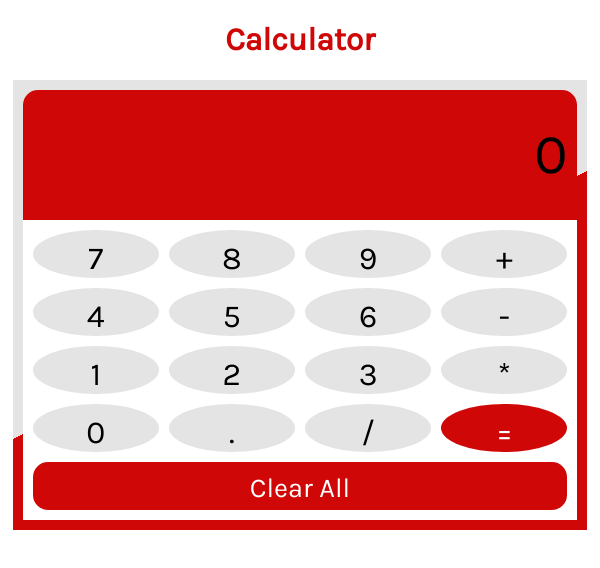
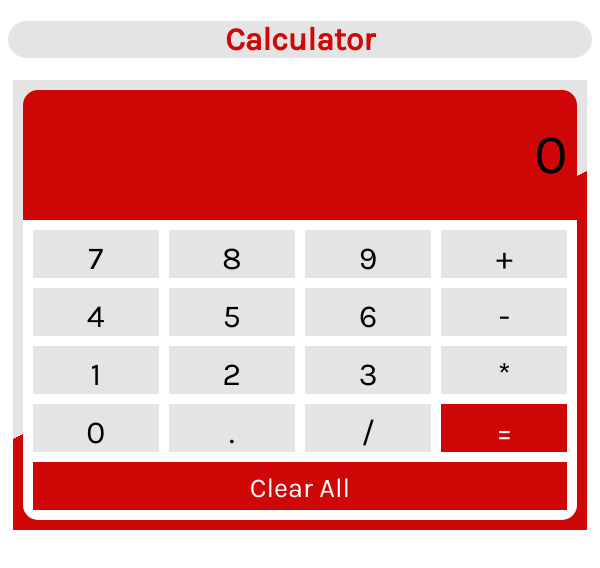
Before and after one commit to aditya09092002choudhary/Calculator-2.0, a plain HTML site: page index.html in a window 600 px wide. Drawn offline with Linux system fonts and the light colour scheme.

Commit message:
Update styles.css

```diff
--- a/styles.css
+++ b/styles.css
@@ -12,7 +12,7 @@
 .grid{
     display: grid;
     grid-template-rows: 1fr;
-    grid-template-columns: 1fr 1.5fr 1fr;
+    grid-template-columns: 1fr .8fr 1fr;
 }
 
 .calcu, .lator{
@@ -41,6 +41,9 @@ h1{
     display: none;
     text-align: center;
     color: rgb(207, 7, 7);
+    background-color:rgb(228, 228, 228);
+    width: 100%;
+    border-radius: 20px;
 }
 .display{
     height: 150px;
@@ -80,6 +83,7 @@ button{
     row-gap: 20px;
     column-gap: 20px;
     background: white;
+    border-radius: 0 0 15px 15px;
 
 }
 
@@ -87,8 +91,8 @@ button{
 /* border: 1px solid; */
 text-align: center;
 font-size: 2.5rem;
-width: 80px;
-height: 80px;
+width: 1fr;
+height: 1fr;
 border-radius: 100%;
 box-sizing: border-box;
 padding-top:10px ;
@@ -115,8 +119,10 @@ background: rgb(228, 228, 228);
 }
 
 @media only screen and (min-width: 200px) and (max-width: 600px) {
+
     .grid{
         display: block;
+        grid-template-columns: 1fr 1fr 1fr;
     }
     .container{
         width: 95%;
@@ -146,6 +152,10 @@ background: rgb(228, 228, 228);
         width: auto;
         height: auto;
         font-size: 2rem;
+        border-radius: 0px;
+    }
+    .clear{
+        border-radius: 0;
     }
   }
 
@@ -154,12 +164,12 @@ background: rgb(228, 228, 228);
         width: 95%;
         margin: 0 auto;
     }
+   .grid{
+       justify-content: center;
+       align-items: center;
+       grid-template-columns: 1fr 1.2fr 1fr;
+   }
 
-    /* .grid{
-        display: grid;
-        grid-template-rows: 1fr;
-        grid-template-columns: 1fr 1fr 1fr;
-    } */
     .calcu,.lator{
         font-size: 3rem;
     }
@@ -181,19 +191,19 @@ background: rgb(228, 228, 228);
         width: auto;
         height: auto;
         font-size: 2rem;
+
     }
   }
   @media only screen and (min-width: 900px){
+    body{
+        font-size: 2rem;
+    }
     .container{
         width: 95%;
         margin: 0 auto;
     }
 
-    /* .grid{
-        display: grid;
-        grid-template-rows: 1fr;
-        grid-template-columns: 1fr 1fr 1fr;
-    } */
+
     .calcu,.lator{
         font-size: 3rem;
     }
@@ -205,15 +215,5 @@ background: rgb(228, 228, 228);
         font-size: 1.5rem;
     }
 
-    /* .bottom{
-        row-gap: 10px;
-        column-gap: 10px;
-        padding: 10px;
-    } */
 
-    /* .items{
-        width: auto;
-        height: auto;
-        font-size: 2rem;
-    } */
   }
```
